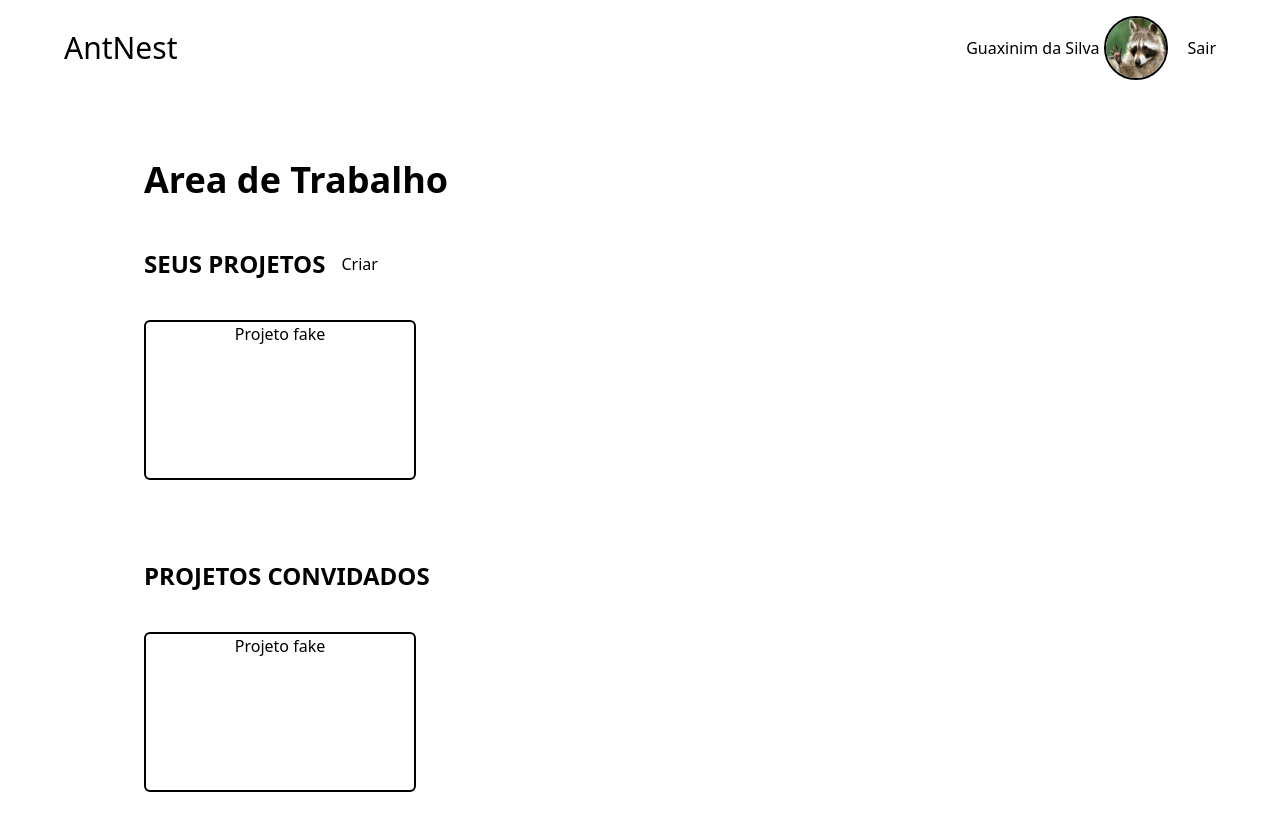
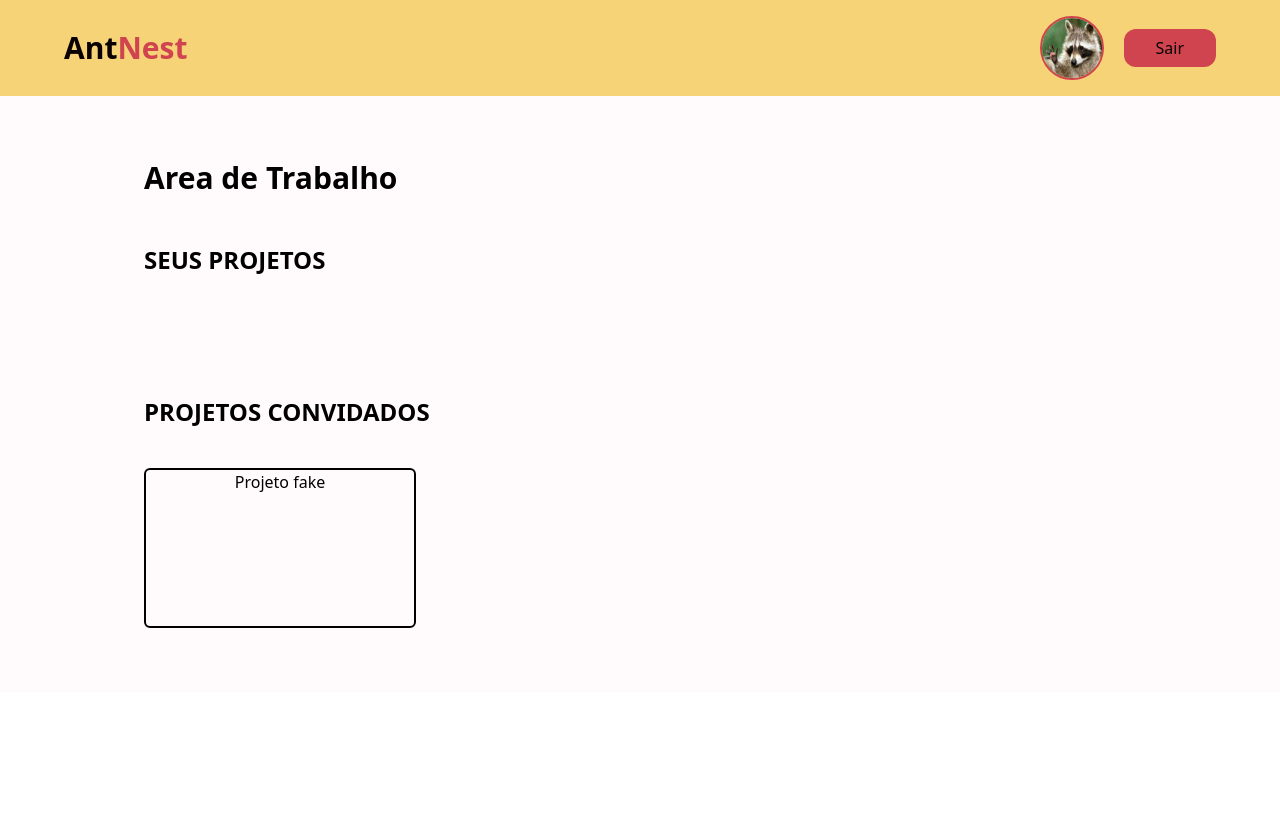
Before and after one commit to Marce1in/Antnest, a React (Vite) app: page /#/ in a window 1280 px wide. Shown: the top 830 px of the page. After the commit the page ends 800 px from the top, so only its background shows below. Built offline with nearby package versions, Linux system fonts and the light colour scheme.

Commit message:
Atualizando alguamas coisas

```diff
--- a/package.json
+++ b/package.json
@@ -17,6 +17,7 @@
         "react-dom": "^18.2.0",
         "react-hook-form": "^7.51.5",
         "react-modal": "^3.16.1",
+        "react-responsive-modal": "^6.4.2",
         "react-router-dom": "^6.23.1"
     },
     "devDependencies": {
--- a/src/pages/home/Home.jsx
+++ b/src/pages/home/Home.jsx
@@ -1,48 +1,81 @@
+import React, { useEffect, useState } from "react";
 import { Link } from "react-router-dom";
-import { Modal } from "react-modal";
+import ListaProjetos from "./components/ListaProjetos";
 
 export default function Home() {
+  const [pessoas, setPessoas] = useState([]);
+  const [projetos, setProjetos] = useState([]);
+  const [nome, setNome] = useState("");
+
+
+  useEffect(() => {
+    if (localStorage.getItem("pessoas")) {
+      const pessoas2 = JSON.parse(localStorage.getItem("pessoas"));
+      setPessoas(pessoas2);
+
+      for (let i = 0; i < pessoas2.length; i++) {
+        if(pessoas2[i].sessao == 1){
+          setNome(pessoas2[i].name);
+          break;
+        }
+      }
+    }
+
+    if (localStorage.getItem("projetos")) {
+      const projetos2 = JSON.parse(localStorage.getItem("projetos"));
+      setProjetos(projetos2);
+
+    }
+  }, []);
+
+  const listaProjetos = projetos.map((projeto) => (
+    <ListaProjetos key={projeto.name} projeto={projeto} />
+  ));
+
   return (
     <>
-      <header className="flex justify-between items-center py-4 px-16 bg-gray-700">
-        <h1 className="text-3xl text-white">
-          Ant<span className="text-red-500">Nest</span>
+      <header className="flex justify-between items-center py-4 px-16 bg-secondary">
+        <h1 className="text-3xl text-text font-bold">
+          Ant<span className="text-primary">Nest</span>
         </h1>
         <nav>
-          <ul className="flex items-center">
+          <ul className="flex items-center hidden md:block">
             <div className="flex items-center gap-1">
-              <li className="text-white">Guaxinim da Silva</li>
+                <li className="hidden text-text md:block">{nome}</li>
               <li>
                 <img
                   src="./guaxinim.jpg"
                   alt=""
-                  className="rounded-full w-16 h-16 mr-4 border-2 border-red-500 border-solid"
+                  className="rounded-full w-16 h-16 mr-4 border-2 border-primary border-solid"
                 />
               </li>
-              <li>
-                <Link to="/login" className="btn btn-primary">
+              <li className>
+                <Link
+                  to="/login"
+                  className="rounded-xl py-2 px-8 bg-primary text-text"
+                >
                   Sair
                 </Link>
               </li>
             </div>
           </ul>
         </nav>
+        <Link to="/login" className="w-9 md:hidden">
+          <img src="./close.png" alt="" className="w-full" />
+        </Link>
       </header>
-      <main>
-        <section className="flex flex-col py-16 px-36 gap-12">
-          <h1 className="text-4xl font-bold">Area de Trabalho</h1>
+      <main className="bg-background">
+        <section className="flex flex-col py-16 px-36 gap-12 items-center md:items-start">
+          <h1 className="text-3xl font-bold text-center">Area de Trabalho</h1>
 
           <div className="flex flex-col gap-10 mb-8">
-            <div className="flex items-center gap-4">
+            <div className="flex flex-col items-center gap-4 md:flex-row">
               <h2 className="text-2xl uppercase font-semibold">
                 Seus projetos
               </h2>
-              <button className="btn btn-primary">Criar</button>
             </div>
             <div className="grid">
-              <div className="rounded-md border-solid border-black border-2 w-[17rem] h-[10rem] text-center">
-                Projeto fake
-              </div>
+              {listaProjetos}
             </div>
           </div>
 
@@ -58,7 +91,6 @@ export default function Home() {
               </div>
             </div>
           </div>
-
         </section>
       </main>
     </>
--- /dev/null
+++ b/src/pages/home/components/ListaProjetos.jsx
@@ -0,0 +1,40 @@
+import { useEffect, useState } from "react";
+import Modal from "react-responsive-modal";
+export default function ({ projeto }) {
+    const [pessoas, setPessoas] = useState([]);
+    const [id, setId] = useState("");
+    const [open, setOpen] = useState(false);
+
+    useEffect(() => {
+        if (localStorage.getItem("pessoas")) {
+          const pessoas2 = JSON.parse(localStorage.getItem("pessoas"));
+          setPessoas(pessoas2);
+
+          for (let i = 0; i < pessoas2.length; i++) {
+            if(pessoas2[i].sessao == 1){
+              setId(pessoas2[i].id);
+              break;
+            }
+          }
+        }
+    });
+
+    const onOpenModal = () => setOpen(true);
+    const onCloseModal = () => setOpen(false);
+
+  return (
+
+    <div className="flex flex-col justify-center rounded-md border-solid border-black border-2 w-[17rem] h-[10rem] text-center">
+        {
+            projeto.criador == id ? (
+               <h1 className="text-xl font-bold">{projeto.name}</h1>
+            ) : (
+                <button className="py-2 px-8 bg-primary text-text h-full">
+                Criar
+                </button>
+            )
+        }
+    </div>
+  );
+
+}
```
Also changed, not shown: public/close.png (added), 1 other file (tests, documents, lock files or other folders).
